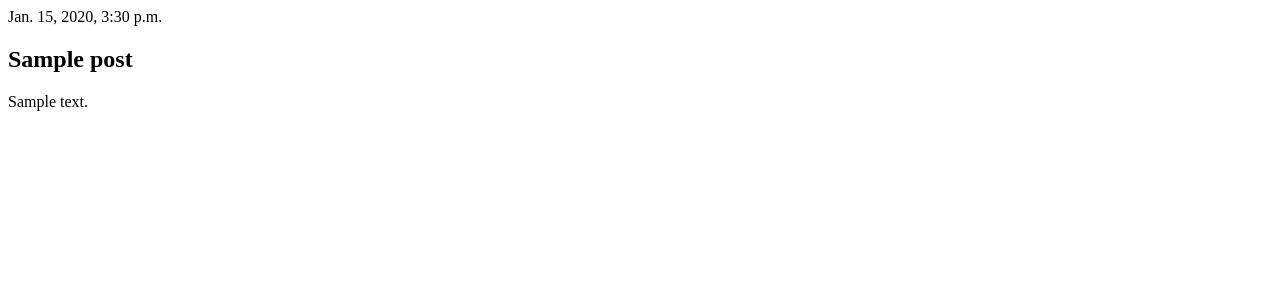
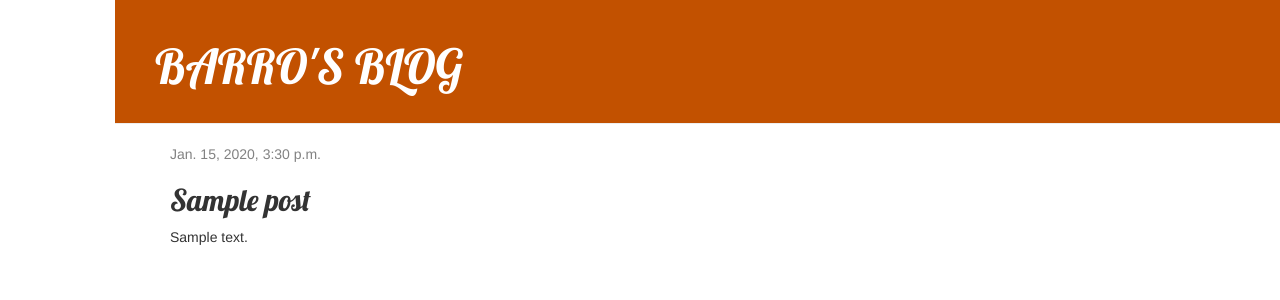
Before and after one commit to 1ky1/my-first-blogg, a Django app: page /post/1/ in a window 1280 px wide; the page is wider, and only the part inside the window is pictured. Shown: the top 300 px of that part. Run offline with Django 3.2, Linux system fonts and the light colour scheme; tables that the repository leaves empty hold one stand-in row (values such as "Sample post"); some libraries are stand-ins or nearby versions.

Commit message:
Added view and template for detailed blog post as well as CSS for the site.

```diff
--- a/blog/templates/blog/post_detail.html
+++ b/blog/templates/blog/post_detail.html
@@ -1,3 +1,4 @@
+{% extends 'blog/base.html' %}
 {% block content %}
     <div class="post">
         {% if post.published_date %}
```
